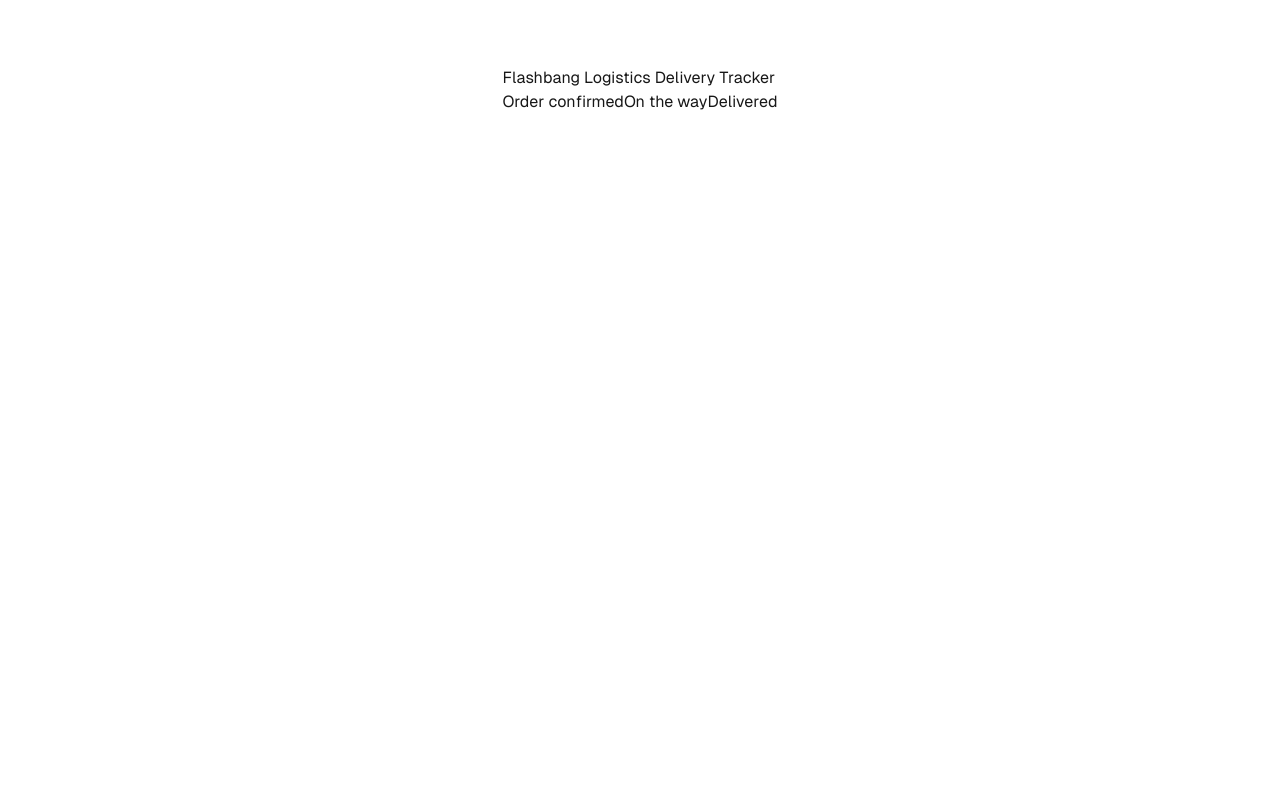
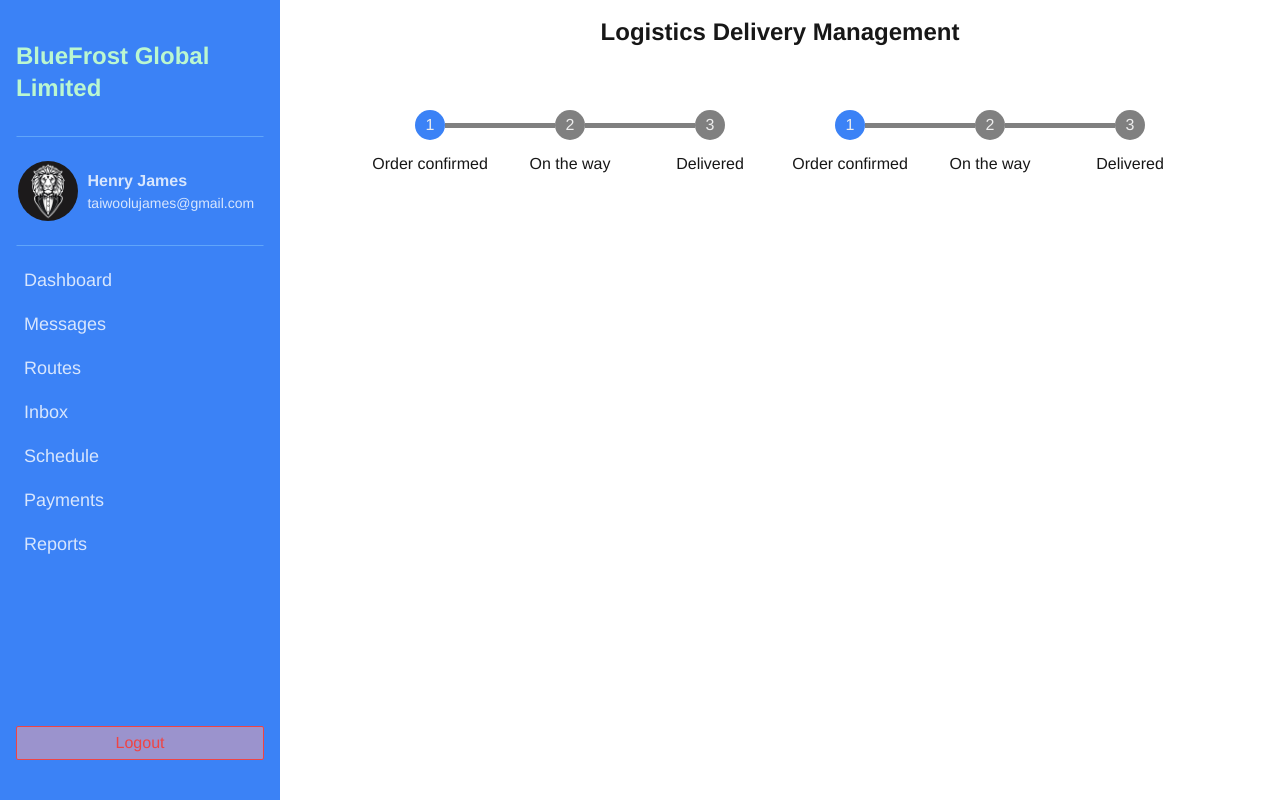
Before and after one commit to henry1234-net/flashbang-logistics, a Next.js app: page / in a window 1280 px wide. Built offline with nearby package versions, Linux system fonts and the light colour scheme.

Commit message:
first push

```diff
--- a/src/app/globals.css
+++ b/src/app/globals.css
@@ -17,16 +17,55 @@
 body {
   color: var(--foreground);
   background: var(--background);
-  font-family: Arial, Helvetica, sans-serif;
+  font-family: 'Poppins', Helvetica, sans-serif;
 }
 
 .process-container{
-  position: relative;
+  display: flex;
+  flex-direction: row;
+  place-items: center;
+  margin-top: 50px;
 }
 
-.process-one::after{
+.process-container li{
+  display: flex;
+  flex-direction: column;
+  place-items: center;
+}
+
+.process-container li .icon{
+  font-size: 35px;
+  margin: 0 70px;
+}
+
+.process{
+  width: 30px;
+  height: 30px;
+  display: grid;
+  place-items: center;
+  margin: 12px 0;
+  position: relative;
+  border-radius: 50%;
+  background-color: grey;
+  color: #ededed;
+}
+
+.process::after{
   content: '';
   position: absolute;
+  width: 110px;
+  height: 5px;
+  background-color: grey;
+  right: 30px;
+}
+
+.process.one::after{
+  width: 0;
+  height: 0;
+}
+
+.active, .active::after{
+  background-color: #3b82f6;
 }
 
 @layer utilities {
--- a/src/app/layout.tsx
+++ b/src/app/layout.tsx
@@ -1,6 +1,7 @@
 import type { Metadata } from "next";
 import localFont from "next/font/local";
 import "./globals.css";
+import { Navbar } from "./ui/navbar";
 
 const geistSans = localFont({
   src: "./fonts/GeistVF.woff",
@@ -28,7 +29,8 @@ export default function RootLayout({
       <body
         className={`${geistSans.variable} ${geistMono.variable} antialiased`}
       >
-        {children}
+        <Navbar />
+        <div className="md:ml-[280px]">{children}</div>
       </body>
     </html>
   );
--- a/src/app/page.tsx
+++ b/src/app/page.tsx
@@ -2,14 +2,59 @@ import Image from "next/image";
 
 export default function Home() {
   return (
-    <div className="grid grid-rows-[20px_1fr_20px] items-center justify-items-center min-h-screen p-8 pb-20 gap-16 sm:p-20 font-[family-name:var(--font-geist-sans)]">
-      <div>
-        <span> Flashbang Logistics Delivery Tracker </span>
-        <ul className="flex flex-col md:flex-row items-center justify-center process-container">
-          <li className="process-one">Order confirmed</li>
-          <li className="process-two">On the way</li>
-          <li className="process-three">Delivered</li>
-        </ul>
+    <div className="w-screen md:w-full h-full flex flex-col place-items-center md:p-4 ">
+      <span className="font-semibold text-2xl"> Logistics Delivery Management </span>
+      <div className="flex flex-col md:flex-row">
+        <div className="flex flex-col w-1/2">
+          <ul className="process-container">
+            <li>
+              <i className="icon"></i>
+              <div className="process one active">
+              1
+              </div>
+              Order confirmed
+            </li>
+            <li>
+              <i className="icon"></i>
+              <div className="process two">
+              2
+              </div>
+              On the way
+            </li>
+            <li>
+              <i className="icon"></i>
+              <div className="process three">
+              3
+              </div>
+              Delivered
+            </li>
+          </ul>
+        </div>
+        <div className="flex flex-col w-1/2">
+          <ul className="process-container">
+            <li>
+              <i className="icon"></i>
+              <div className="process one active">
+              1
+              </div>
+              Order confirmed
+            </li>
+            <li>
+              <i className="icon"></i>
+              <div className="process two">
+              2
+              </div>
+              On the way
+            </li>
+            <li>
+              <i className="icon"></i>
+              <div className="process three">
+              3
+              </div>
+              Delivered
+            </li>
+          </ul>
+        </div>
       </div>
     </div>
   );
--- /dev/null
+++ b/src/app/ui/navbar.tsx
@@ -0,0 +1,84 @@
+'use client'
+import React from 'react'
+import Image from 'next/image'
+import Link from 'next/link'
+import clsx from 'clsx'
+import { usePathname } from 'next/navigation'
+import { link } from 'fs'
+
+export const Navbar = () => {
+    const pathname = usePathname();
+    const username = [
+        {
+            name: "Henry James",
+            email: "taiwoolujames@gmail.com",
+            phone: "08117968963"
+        }
+
+    ]
+    const navbar = [
+        {
+            name: "Dashboard",
+            link: "/"
+        },
+        {
+            name: "Messages",
+            link: "/messages"
+        },
+        {
+            name: "Routes",
+            link: "/routes"
+        },
+        {
+            name: "Inbox",
+            link: "/inbox"
+        },
+        {
+            name: "Schedule",
+            link: "/calendar"
+        },
+        {
+            name: "Payments",
+            link: "/payments"
+        },
+        {
+            name: "Reports",
+            link: "/reports"
+        }
+    ]
+  return (
+    <div className='w-screen md:w-[280px] h-screen overflow-hidden bg-blue-500 md:fixed md:p-4 flex flex-col place-items-center z-50'>
+        <div className="relative h-full">
+            <div className='font-bold text-2xl text-green-200 py-6 md:mb-2'>BlueFrost Global Limited</div>
+            {username.map((user, id)=>(
+                <div className="grid grid-flow-col place-items-center w-full py-6 border border-y-blue-400 border-x-transparent" key={id}>
+                    <Image
+                        src='/profile.jpg'
+                        alt='user-profile-pic'
+                        width={60}
+                        height={60}
+                        className='rounded-full'
+                    />
+                    <div className='flex flex-col px-2 text-white/80'>
+                        <span className='font-bold font-poppins'>{user.name}</span>
+                        <span className='text-sm'>{user.email}</span>
+                    </div>
+                </div>
+            ))}
+            <div className='flex flex-col items-start w-full py-3'>
+                {
+                    navbar.map((nav)=>{
+                        return(
+                        <Link href={nav.link} key={nav.name} className={clsx('p-2 rounded-sm font-medium text-white/80 w-full hover:bg-green-200 hover:cursor-pointer hover:text-blue-500 text-lg',
+                        {
+                            'bg-blue-500 text-white/80': pathname === nav.link,
+                        },)}>{nav.name}</Link>
+                        )
+                    })
+                }
+                <div className='my-3 p-1 w-full text-center text-red-500 border border-red-500 hover:cursor-pointer hover:bg-red-500 hover:text-white/80 bg-red-300/50 backdrop:blur-lg rounded-sm absolute bottom-3'>Logout</div>
+            </div>
+        </div>
+    </div>
+  )
+}
```
Also changed, not shown: package.json (+6 -5 lines), public/profile.jpg (added), 1 other file (tests, documents, lock files or other folders).
